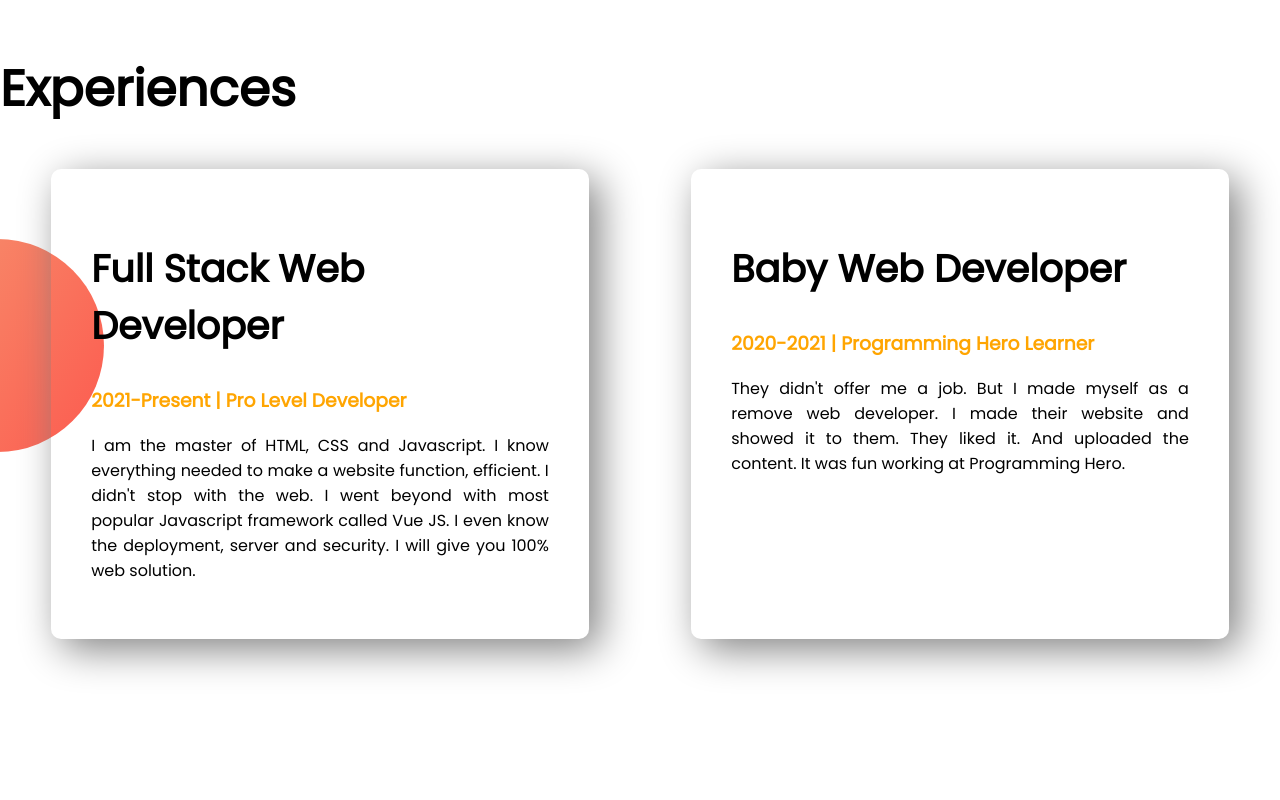
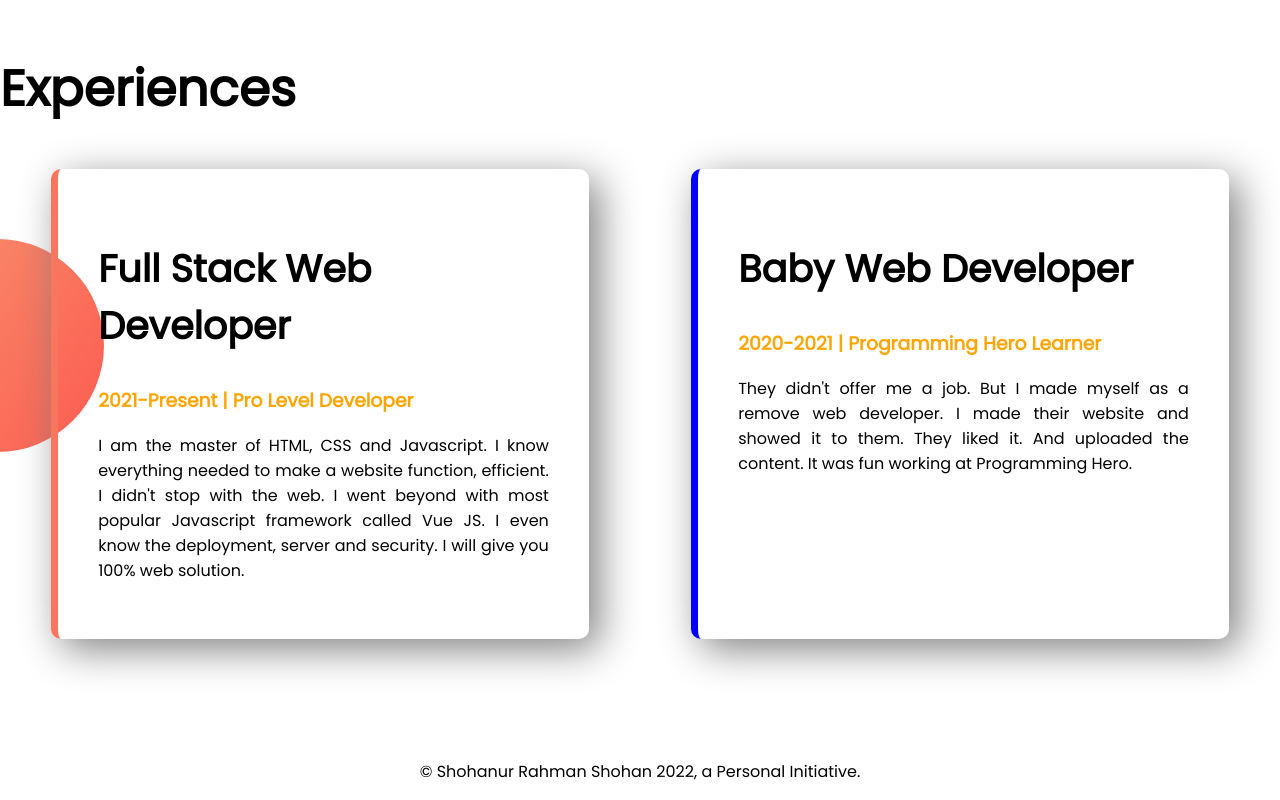
Before and after one commit to shohancs/portfolio, a plain HTML site: page index.html in a window 1280 px wide. Shown: the part 1315-2115 px from the top of the page. Before the commit the page ends 2074 px from the top, so only its background shows below. Drawn offline with Linux system fonts and the light colour scheme.

Commit message:
Fokira Website Done

```diff
--- a/css/style.css
+++ b/css/style.css
@@ -34,7 +34,12 @@ p{
     padding: 40px;
     border-radius: 10px;
 }
-
+#full-babu{
+    border-left: 7px solid #F8755E;
+}
+#baby-babu{
+    border-left: 7px solid blue;
+}
 .half img{
     width: 93%;
 }
@@ -56,3 +61,6 @@ p{
     background-repeat: no-repeat;
     background-position: right;
 }
+footer p{
+    text-align: center;
+}
--- a/index.html
+++ b/index.html
@@ -55,12 +55,12 @@
         <section class="experience-section">
             <h1>Experiences</h1>
             <div class="flexyble-container">
-                <div class="experience">
+                <div id="full-babu" class="experience">
                     <h2>Full Stack Web Developer</h1>
                     <h3 class="heading">2021-Present | Pro Level Developer</h3>
                     <p>I am the master of HTML, CSS and Javascript. I know everything needed to make a website function, efficient. I didn't stop with the web. I went beyond with most popular Javascript framework called Vue JS. I even know the deployment, server and security. I will give you 100% web solution.</p>
                 </div>
-                <div class="experience">
+                <div id="baby-babu" class="experience">
                     <h2>Baby Web Developer</h1>
                     <h3 class="heading">2020-2021 | Programming Hero Learner</h3>
                     <p>They didn't offer me a job. But I made myself as a remove web developer. I made their website and showed it to them. They liked it. And uploaded the content. It was fun working at Programming Hero.</p>
@@ -69,4 +69,8 @@
         </section>
         <!-- Experience Section End -->
     </body>
+
+    <footer>
+        <p>© Shohanur Rahman Shohan 2022, a Personal Initiative.</p>
+    </footer>
 </html>
```
